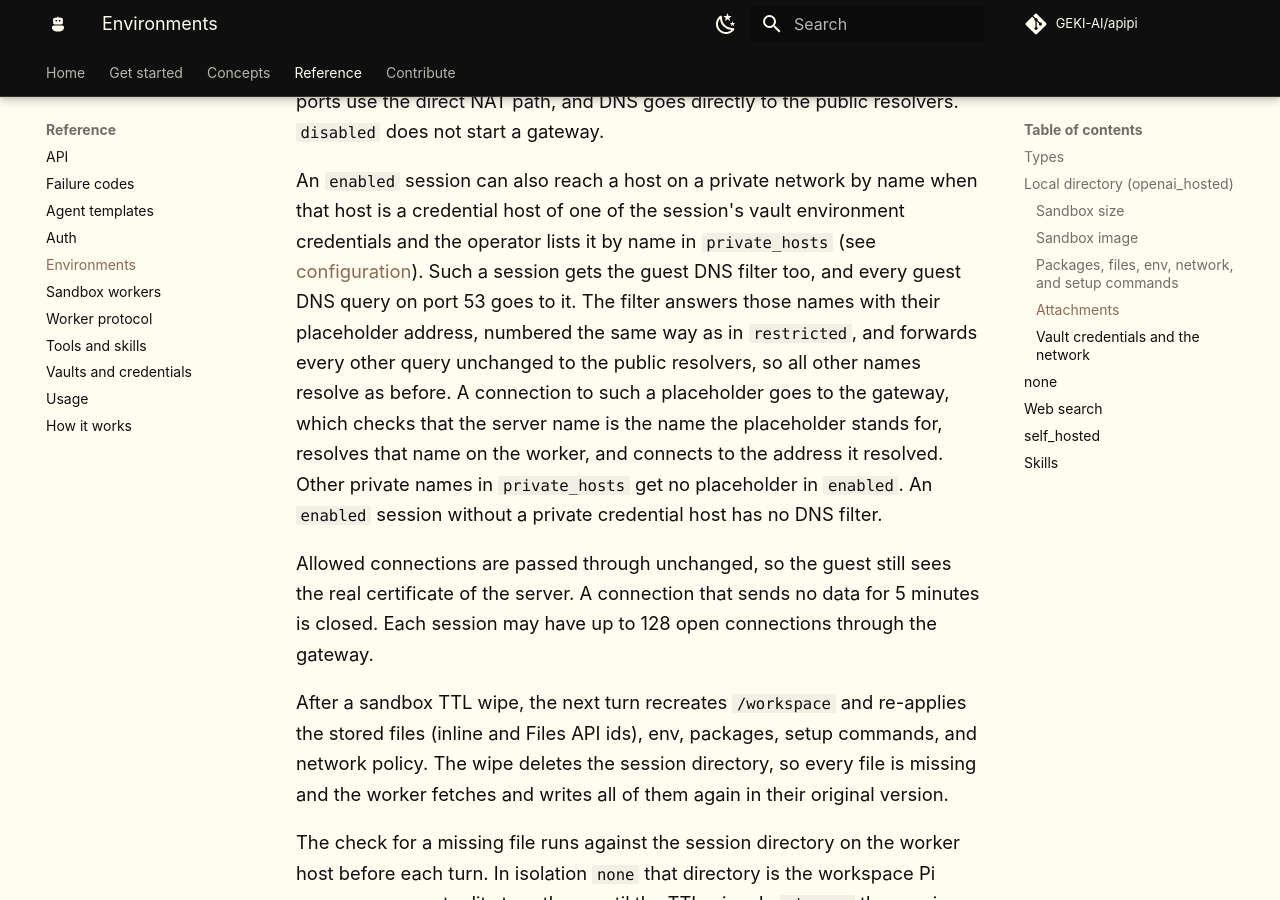
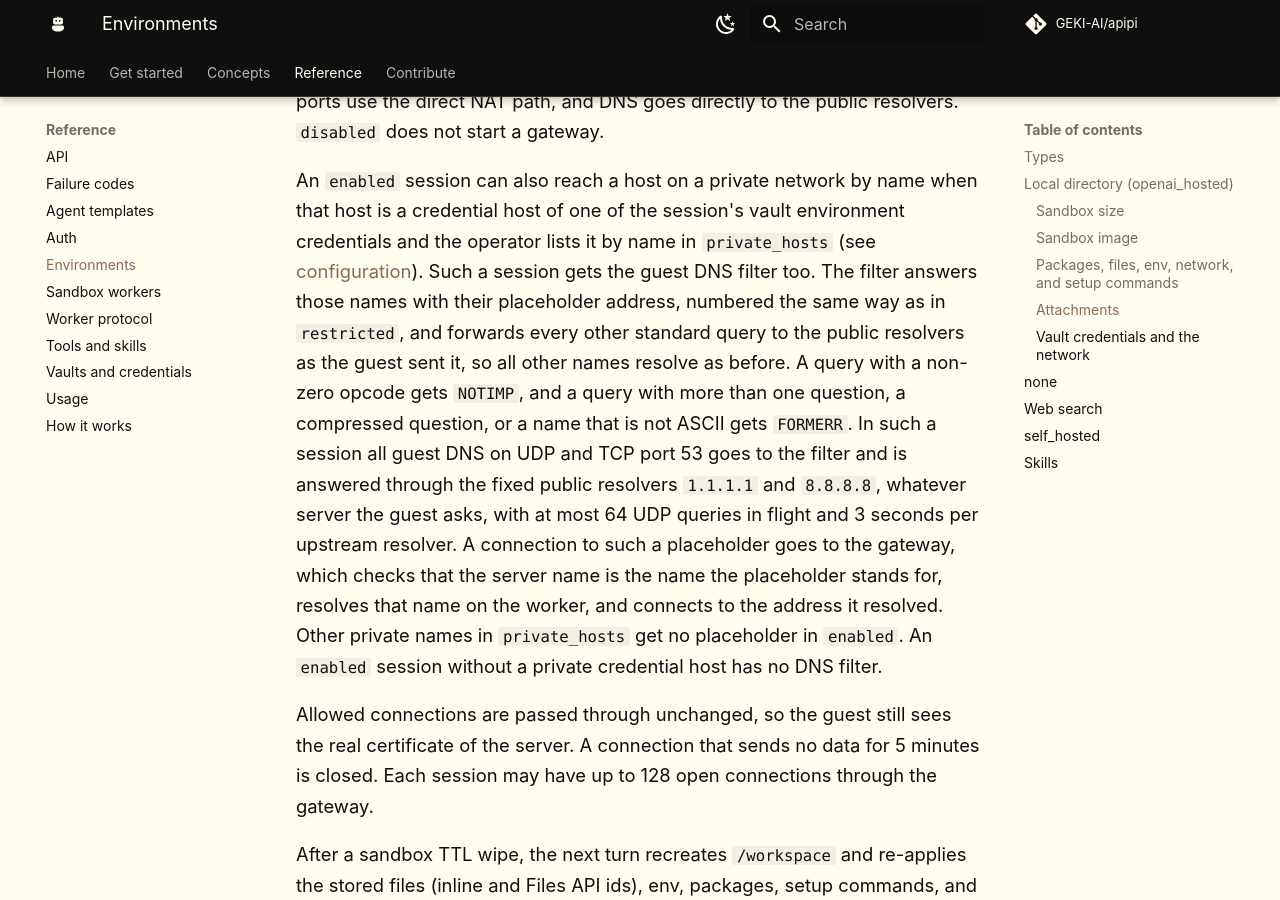
Before and after one commit to GEKI-AI/apipi, an MkDocs documentation site: the page built from docs/environments.md, in a window 1280 px wide and 900 px high, scrolled down 11466 px. Built offline with MkDocs 1.6.1 and Material for MkDocs 9.7.7, drawn with Linux system fonts in a browser that asks for light colours; comment, search, counter and statistics services are not loaded.

Commit message:
Tighten enabled DNS filter docs and drop set_intercept_hosts
Co-Authored-By: Claude Opus 5.5 <noreply@anthropic.com>

```diff
--- a/docs/environments.md
+++ b/docs/environments.md
@@ -403,11 +403,16 @@ An `enabled` session can also reach a host on a private network by
 name when that host is a credential host of one of the session's vault
 environment credentials and the operator lists it by name in
 `private_hosts` (see [configuration](config.md#networking)). Such a
-session gets the guest DNS filter too, and every guest DNS query on
-port 53 goes to it. The filter answers those names with their
-placeholder address, numbered the same way as in `restricted`, and
-forwards every other query unchanged to the public resolvers, so all
-other names resolve as before. A connection to such a placeholder goes
+session gets the guest DNS filter too. The filter answers those names
+with their placeholder address, numbered the same way as in
+`restricted`, and forwards every other standard query to the public
+resolvers as the guest sent it, so all other names resolve as before.
+A query with a non-zero opcode gets `NOTIMP`, and a query with more
+than one question, a compressed question, or a name that is not ASCII
+gets `FORMERR`. In such a session all guest DNS on UDP and TCP port 53
+goes to the filter and is answered through the fixed public resolvers
+`1.1.1.1` and `8.8.8.8`, whatever server the guest asks, with at most
+64 UDP queries in flight and 3 seconds per upstream resolver. A connection to such a placeholder goes
 to the gateway, which checks that the server name is the name the
 placeholder stands for, resolves that name on the worker, and connects
 to the address it resolved. Other private names in `private_hosts` get
```
Also changed, not shown: CHANGELOG.md (+1 -1 lines), docs/config.md (+6 -3 lines), specs/decisions/0016-egress-gateway.md (+7 -3 lines), 2 other files.
